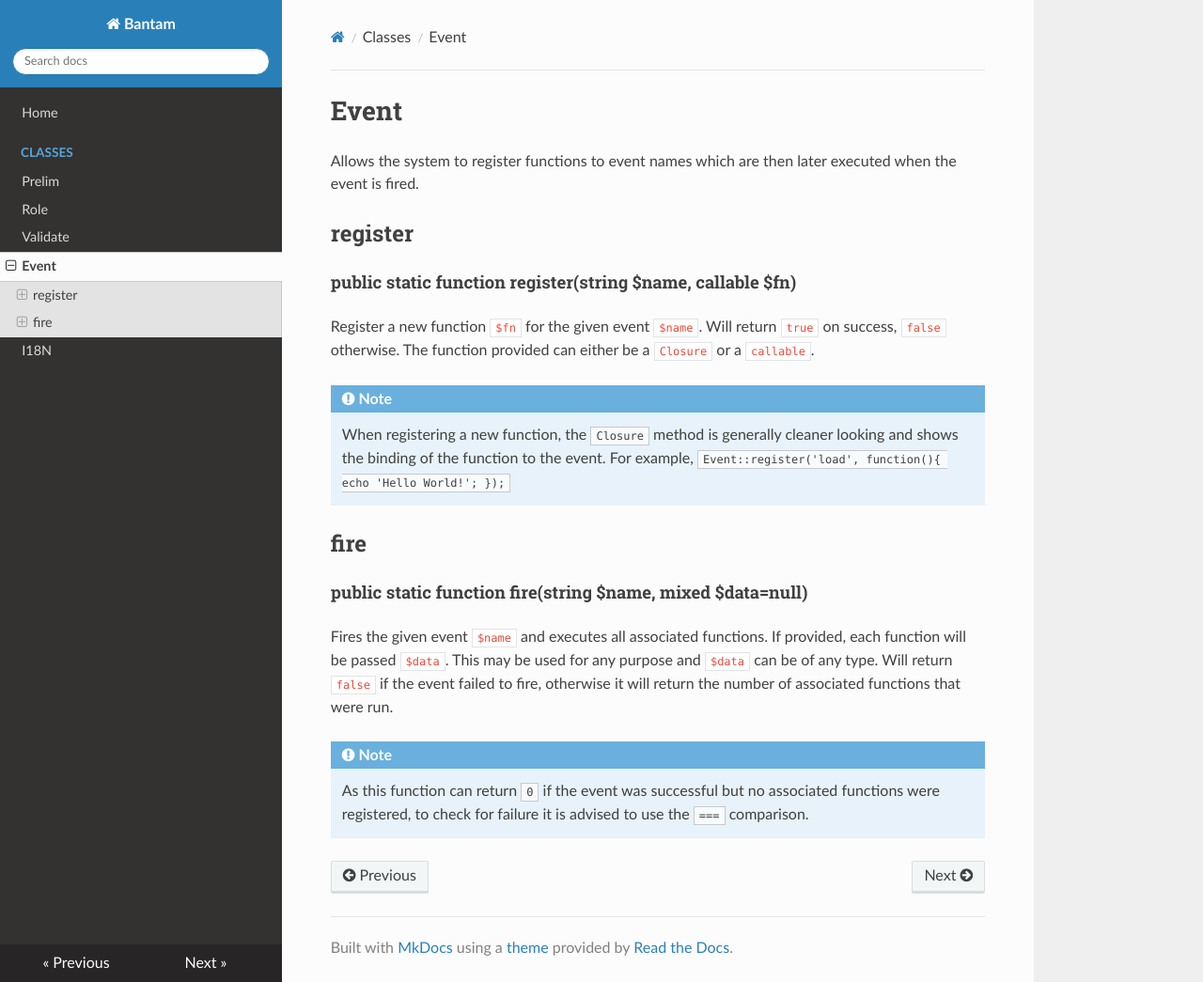
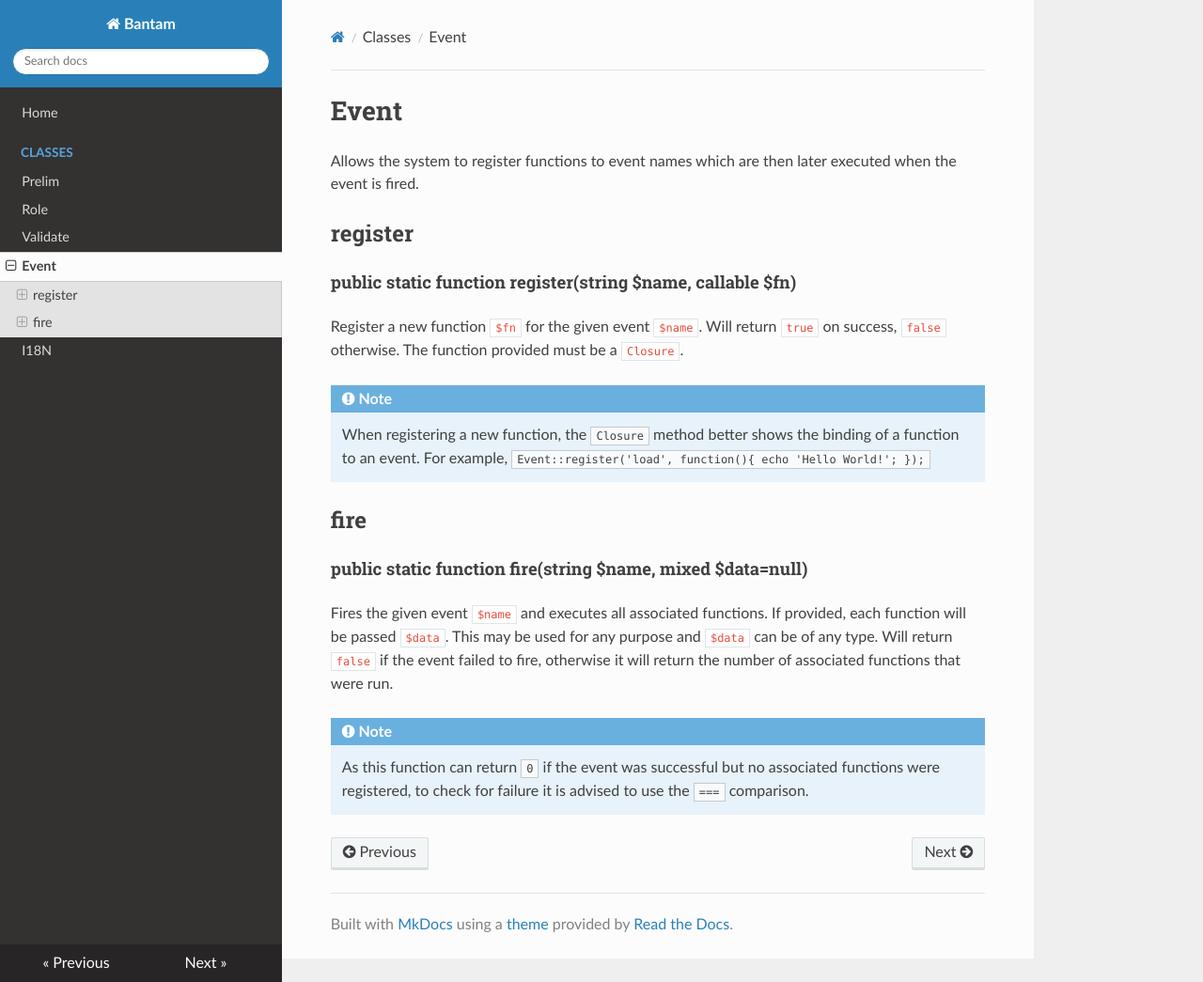
Before and after one commit to r3oath/bantam, an MkDocs documentation site: the page built from docs/event.md, in a window 1280 px wide and 1045 px high. Shown: the whole window at 94% size. Built offline with MkDocs 1.6.1, drawn with Linux system fonts in a browser that asks for light colours; nearby versions of some CDN libraries; old or Windows-style settings are respelled for this version of MkDocs.

Commit message:
Let's stick to using Closures.

```diff
--- a/docs/event.md
+++ b/docs/event.md
@@ -5,11 +5,11 @@ then later executed when the event is fired.
 ## register
 #### public static function register(string $name, callable $fn)
 Register a new function `$fn` for the given event `$name`. Will return `true` on success,
-`false` otherwise. The function provided can either be a `Closure` or a `callable`.
+`false` otherwise. The function provided must be a `Closure`.
 
 !!! note
-    When registering a new function, the `Closure` method is generally cleaner looking
-    and shows the binding of the function to the event. For example,
+    When registering a new function, the `Closure` method better shows the binding
+    of a function to an event. For example,
     `Event::register('load', function(){ echo 'Hello World!'; });`
 
 ## fire
```
Also changed, not shown: 2 other files.
